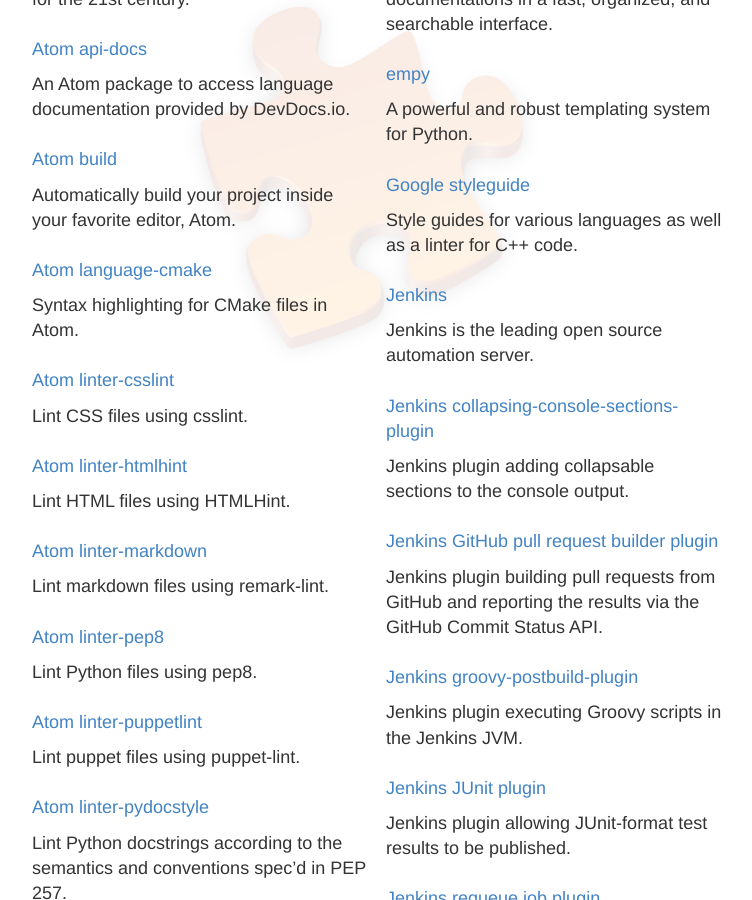
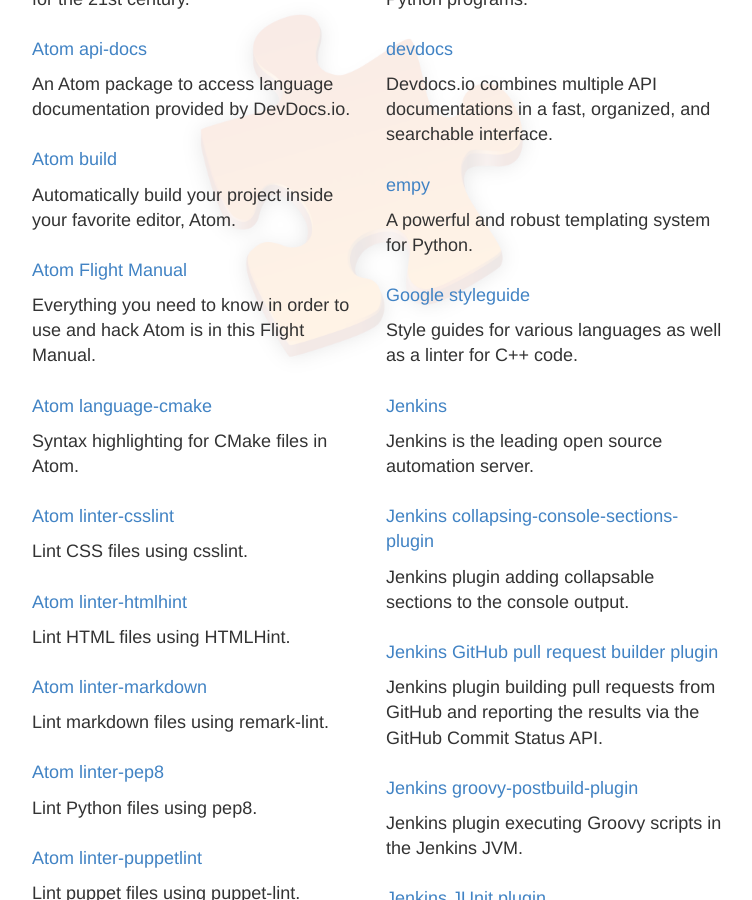
Before and after one commit to dirk-thomas/dirk-thomas.github.io, a Jekyll site: the page built from projects/index.md, in a window 1280 px wide and 900 px high, scrolled down 806 px. Shown: the whole window, without its empty margins (278-1030 px from the left). Built offline with Jekyll 4.4.1, drawn with Linux system fonts in a browser that asks for light colours; emoji names are drawn with the system emoji font.

Commit message:
add Atom Flight Manual to project page

```diff
--- a/projects/index.md
+++ b/projects/index.md
@@ -48,6 +48,10 @@
 * [Atom build](https://github.com/noseglid/atom-build/issues?q=author%3Adirk-thomas)
 
   Automatically build your project inside your favorite editor, Atom.
+
+* [Atom Flight Manual](https://github.com/atom/flight-manual.atom.io/issues?q=author%3Adirk-thomas)
+
+  Everything you need to know in order to use and hack Atom is in this Flight Manual.
 
 * [Atom language-cmake](https://github.com/lucas-clemente/language-cmake/issues?q=author%3Adirk-thomas)
 
```
